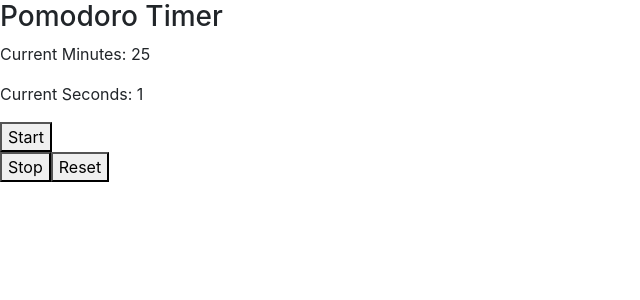
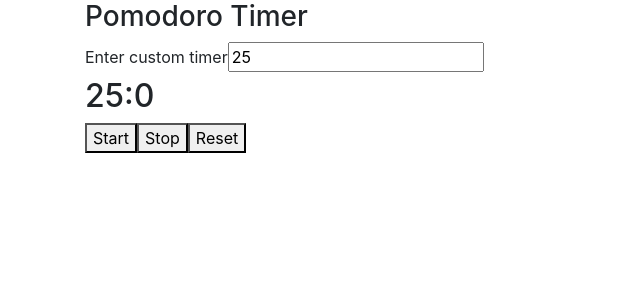
Before and after one commit to dh258/pomodoro, a React (Create React App) app: page / in a window 1280 px wide. Shown: the top 300 px of the page, without its empty margins (0-640 px from the left). Built offline with nearby package versions, Linux system fonts and the light colour scheme.

Commit message:
Need to implement ticking mechanism

```diff
--- a/src/components/App.js
+++ b/src/components/App.js
@@ -1,80 +1,17 @@
 import React from "react";
+import Timer from "./Timer";
 
 class App extends React.Component {
-  state = {
-    minutes: 0,
-    seconds: 0,
-    isRunning: false
-  };
-
-  componentDidMount() {
-    this.setState({
-      minutes: 25,
-      seconds: 1,
-      isRunning: false
-    });
-  }
-
-  setTime = () => {
-    const { minutes, seconds } = this.state;
-    if (seconds === 0) {
-      this.setState({
-        minutes: minutes - 1,
-        seconds: 59
-      });
-    } else {
-      this.setState({
-        seconds: seconds - 1
-      });
-    }
-  };
-
-  onStart = () => {
-    this.setState({
-      isRunning: true
-    });
-    this.setTime();
-  };
-
-  onStop = () => {
-    this.setState({
-      isRunning: false
-    });
-  };
-
-  onReset = () => {
-    this.setState({
-      minutes: 25,
-      seconds: 0,
-      isRunning: false
-    });
-  };
-
   render() {
-    const { minutes, seconds } = this.state;
     return (
-      <div>
+      <div className="container">
         <h3>Pomodoro Timer</h3>
-        <p>Current Minutes: {minutes}</p>
-        <p>Current Seconds: {seconds}</p>
         <div>
-          <StartButton onClick={this.onStart} />
-          <button onClick={this.onStop}>Stop</button>
-          <button onClick={this.onReset}>Reset</button>
+          <Timer />
         </div>
       </div>
     );
   }
 }
 
-class StartButton extends React.Component {
-  render() {
-    return (
-      <div>
-        <button onClick={this.props.onClick}>Start</button>
-      </div>
-    );
-  }
-}
-
 export default App;
--- /dev/null
+++ b/src/components/Timer.js
@@ -0,0 +1,56 @@
+import React from "react";
+import TimerDisplay from "./timer/TimerDisplay";
+import TimerInput from "./timer/TimerInput";
+import StartButton from "./buttons/StartButton";
+import StopButton from "./buttons/StopButton";
+import ResetButton from "./buttons/ResetButton";
+
+class Timer extends React.Component {
+  // Init default pomodoro, which is 25 minutes
+  state = {
+    minutes: 25,
+    seconds: 0,
+    isRunning: false
+  };
+
+  handleChange = event => {
+    this.setState({ minutes: event.target.value });
+    console.log(event.target.value);
+  };
+
+  onStart = () => {
+    this.tick();
+  };
+
+  onStop = () => {};
+
+  onReset = () => {};
+
+  tick = () => {
+    const { minutes, seconds } = this.state;
+
+    // Ticking mechanism
+    if (seconds === 0) {
+      this.setState({ minutes: minutes - 1, seconds: 59 });
+    } else {
+      // Decrement seconds
+      this.setState({ seconds: seconds - 1 });
+    }
+  };
+
+  render() {
+    const { minutes, seconds } = this.state;
+    console.log(minutes);
+    return (
+      <div>
+        <TimerInput onChange={this.handleChange} minutes={minutes} />
+        <TimerDisplay seconds={seconds} minutes={minutes} />
+        <StartButton onClick={this.onStart} />
+        <StopButton onClick={this.onStop} />
+        <ResetButton onClick={this.onReset} />
+      </div>
+    );
+  }
+}
+
+export default Timer;
--- /dev/null
+++ b/src/components/buttons/ResetButton.js
@@ -0,0 +1,12 @@
+import React from "react";
+class ResetButton extends React.Component {
+  render() {
+    return (
+      <React.Fragment>
+        <button onClick={this.props.onClick}>Reset</button>
+      </React.Fragment>
+    );
+  }
+}
+
+export default ResetButton;
--- /dev/null
+++ b/src/components/buttons/StartButton.js
@@ -0,0 +1,13 @@
+import React from "react";
+
+class StartButton extends React.Component {
+  render() {
+    return (
+      <React.Fragment>
+        <button onClick={this.props.onClick}>Start</button>
+      </React.Fragment>
+    );
+  }
+}
+
+export default StartButton;
--- /dev/null
+++ b/src/components/buttons/StopButton.js
@@ -0,0 +1,13 @@
+import React from "react";
+
+class StopButton extends React.Component {
+  render() {
+    return (
+      <React.Fragment>
+        <button onClick={this.props.onClick}>Stop</button>
+      </React.Fragment>
+    );
+  }
+}
+
+export default StopButton;
--- /dev/null
+++ b/src/components/timer/TimerDisplay.js
@@ -0,0 +1,17 @@
+import React from "react";
+
+class TimerDisplay extends React.Component {
+  render() {
+    const { minutes, seconds } = this.props;
+
+    return (
+      <div>
+        <h2>
+          {minutes}:{seconds}
+        </h2>
+      </div>
+    );
+  }
+}
+
+export default TimerDisplay;
--- /dev/null
+++ b/src/components/timer/TimerInput.js
@@ -0,0 +1,17 @@
+import React from "react";
+
+class TimerInput extends React.Component {
+  render() {
+    const { minutes, onChange } = this.props;
+    return (
+      <div>
+        <form>
+          <label>Enter custom timer</label>
+          <input type="number" value={minutes} onChange={onChange} />
+        </form>
+      </div>
+    );
+  }
+}
+
+export default TimerInput;
```
